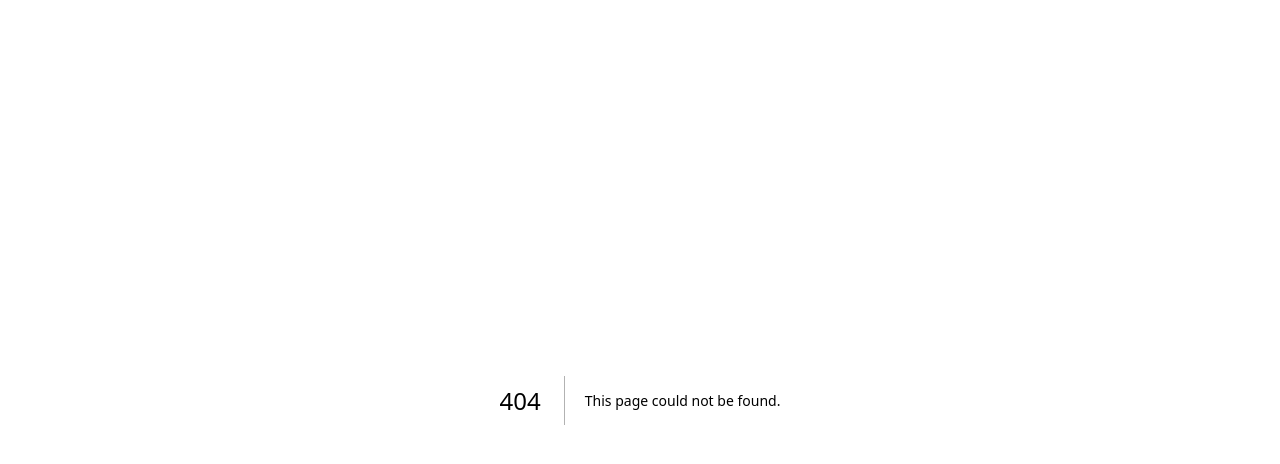
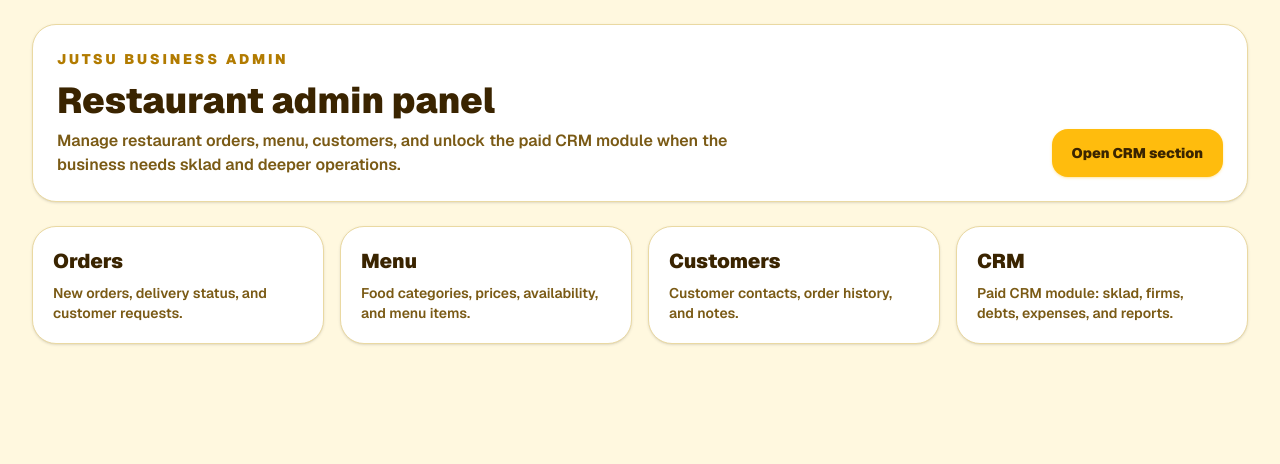
Before and after one commit to Alikhaydarov/JUTSU, a Next.js app: page /business/dashboard in a window 1280 px wide. Before the commit this address had no page. Shown: the top 464 px of the page. Built offline with nearby package versions, Linux system fonts and the light colour scheme.

Commit message:
Add business admin dashboard shell

```diff
--- /dev/null
+++ b/src/app/business/dashboard/page.tsx
@@ -0,0 +1,70 @@
+import Link from "next/link";
+
+const adminSections = [
+  {
+    title: "Orders",
+    description: "New orders, delivery status, and customer requests.",
+    href: "/business/orders",
+  },
+  {
+    title: "Menu",
+    description: "Food categories, prices, availability, and menu items.",
+    href: "/business/menu",
+  },
+  {
+    title: "Customers",
+    description: "Customer contacts, order history, and notes.",
+    href: "/business/customers",
+  },
+  {
+    title: "CRM",
+    description: "Paid CRM module: sklad, firms, debts, expenses, and reports.",
+    href: "/business/crm",
+  },
+];
+
+export default function BusinessDashboardPage() {
+  return (
+    <main className="min-h-screen bg-[#fff8df] px-4 py-6 text-[#3a2400] sm:px-6 lg:px-8">
+      <div className="mx-auto flex w-full max-w-7xl flex-col gap-6">
+        <header className="rounded-3xl border border-[#ead9a2] bg-white p-6 shadow-sm">
+          <p className="text-sm font-black uppercase tracking-[0.2em] text-[#b27b00]">
+            JUTSU Business Admin
+          </p>
+          <div className="mt-3 flex flex-col gap-4 lg:flex-row lg:items-end lg:justify-between">
+            <div>
+              <h1 className="text-3xl font-black sm:text-4xl">
+                Restaurant admin panel
+              </h1>
+              <p className="mt-2 max-w-2xl text-sm font-semibold text-[#7a5a15] sm:text-base">
+                Manage restaurant orders, menu, customers, and unlock the paid
+                CRM module when the business needs sklad and deeper operations.
+              </p>
+            </div>
+            <Link
+              className="inline-flex h-12 items-center justify-center rounded-2xl bg-[#ffbc0d] px-5 text-sm font-black text-[#3a2400] shadow-sm shadow-[#ffbc0d]/30"
+              href="/business/crm"
+            >
+              Open CRM section
+            </Link>
+          </div>
+        </header>
+
+        <section className="grid gap-4 md:grid-cols-2 xl:grid-cols-4">
+          {adminSections.map((section) => (
+            <Link
+              className="rounded-3xl border border-[#ead9a2] bg-white p-5 shadow-sm transition hover:-translate-y-0.5 hover:shadow-md"
+              href={section.href}
+              key={section.title}
+            >
+              <h2 className="text-xl font-black">{section.title}</h2>
+              <p className="mt-2 text-sm font-semibold text-[#7a5a15]">
+                {section.description}
+              </p>
+            </Link>
+          ))}
+        </section>
+      </div>
+    </main>
+  );
+}
```
